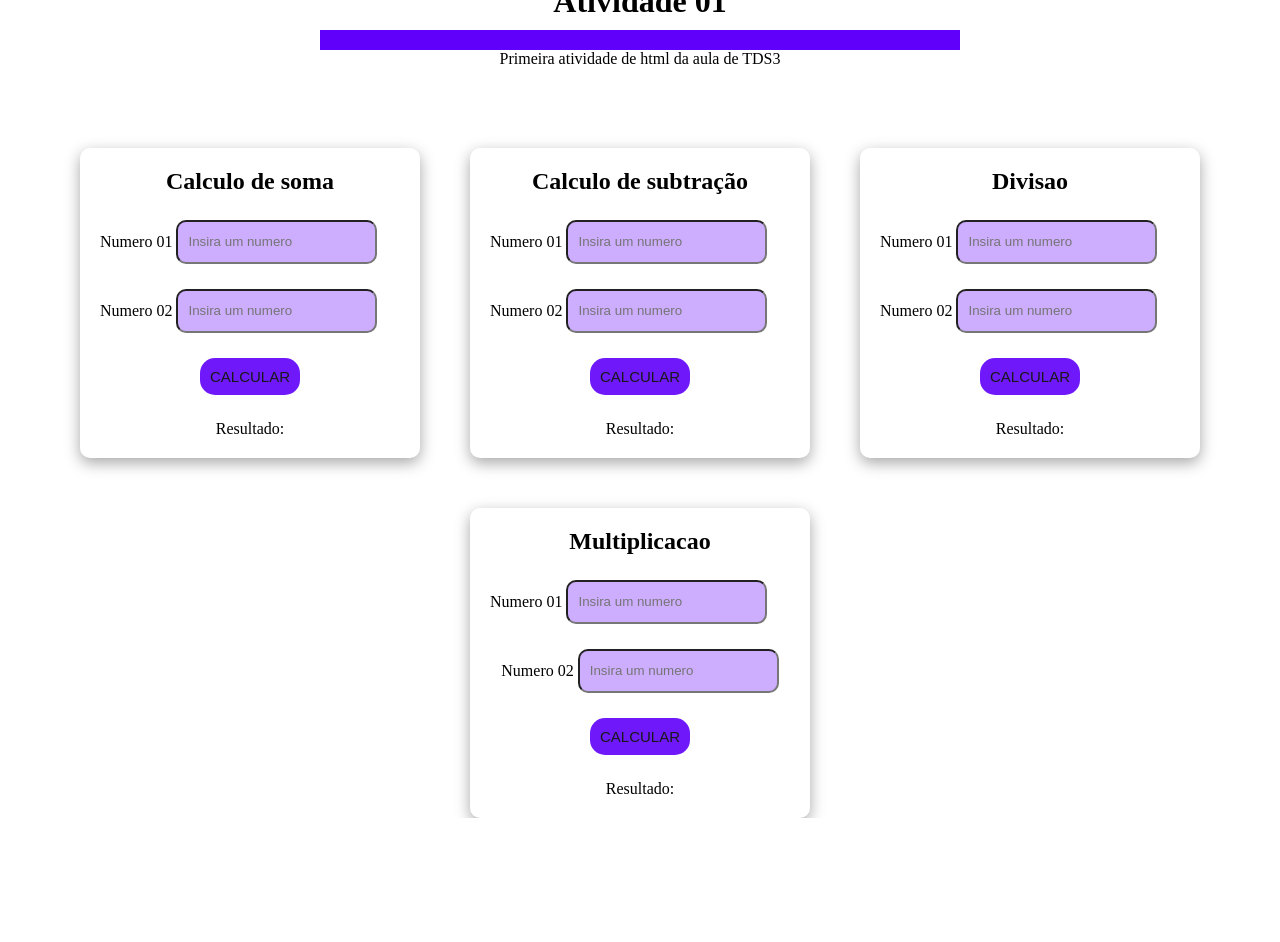
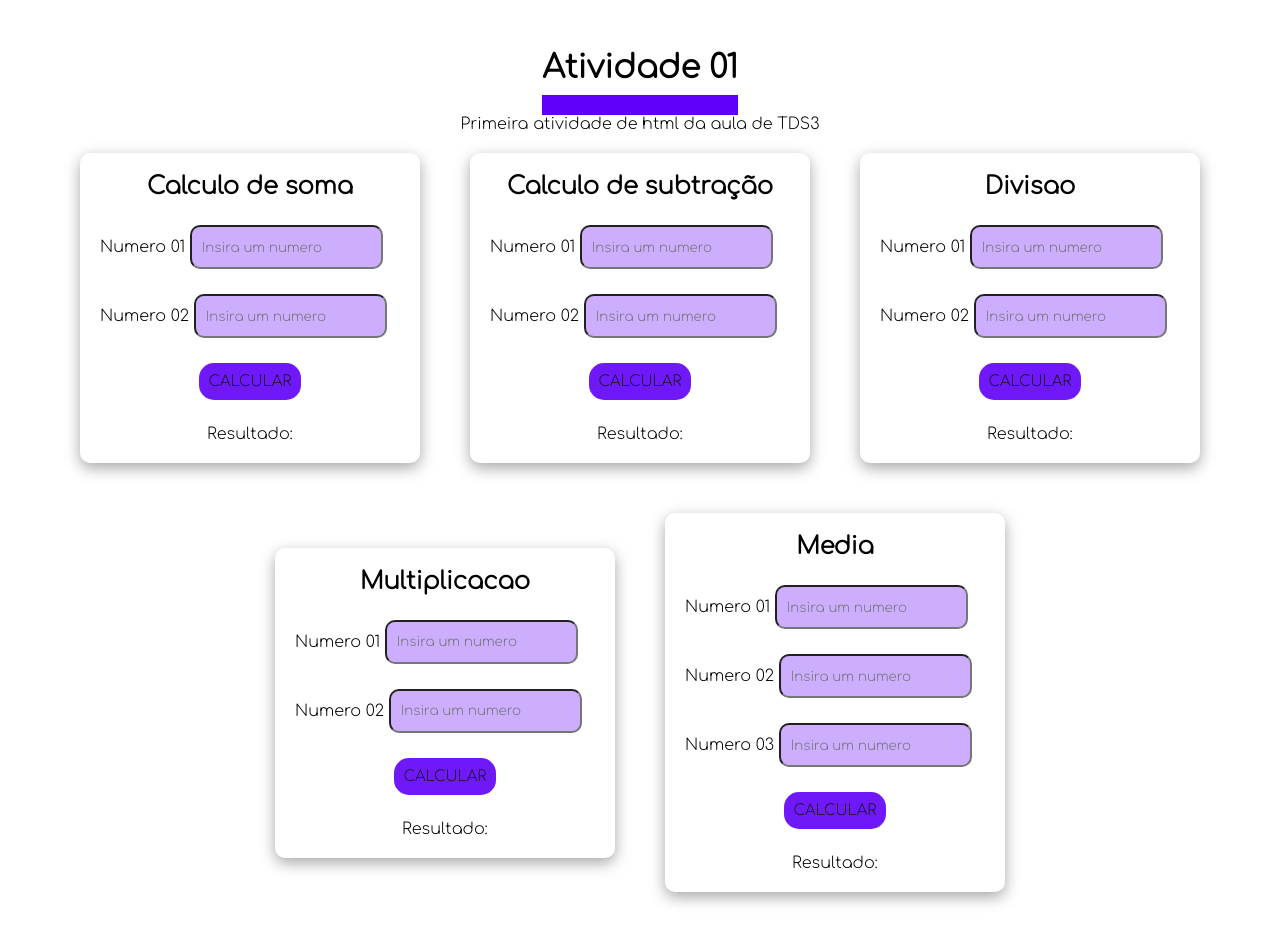
Before and after one commit to Deziderioo/SENAI-TDS3, a plain HTML site: page javascript-html-css/page.html in a window 1280 px wide. Before the commit the page ends 818 px from the top, so only its background shows below. Drawn offline with Linux system fonts and the light colour scheme.

Commit message:
Adicionando calculo Media

```diff
--- a/javascript-html-css/page.html
+++ b/javascript-html-css/page.html
@@ -6,6 +6,10 @@
     <meta name="viewport" content="width=device-width, initial-scale=1.0">
     <title>Atividade HTML</title>
     <link rel="stylesheet" href="style.css"/>
+    <link rel="preconnect" href="https://fonts.googleapis.com">
+<link rel="preconnect" href="https://fonts.gstatic.com" crossorigin>
+<link href="https://fonts.googleapis.com/css2?family=Comfortaa:wght@300&display=swap" rel="stylesheet">
+    <script src="script.js"></script>
 </head>
 <body>
 <div class="primeiraDivClass">
@@ -25,7 +29,7 @@
              <input class = "inputs-style" type="number" id = "num2" placeholder="Insira um numero"/>
         </div>
         <div>
-            <button onclick="">CALCULAR</button>
+            <button onclick="sum()">CALCULAR</button>
         </div>
         <div>
             <p>Resultado: <span id =ResSoma></span></p>
@@ -42,7 +46,7 @@
             <input class = "inputs-style" type="number" id = "num4" placeholder="Insira um numero"/>
         </div>
         <div>
-            <button onclick="">CALCULAR</button>
+            <button onclick="sub()">CALCULAR</button>
         </div>
         <div>
             <p>Resultado: <span id =ResSub></span></p>
@@ -59,7 +63,7 @@
             <input class = "inputs-style" type="number" id = "num6"placeholder="Insira um numero"/>
         </div>
         <div>
-            <button onclick="">CALCULAR</button>
+            <button onclick="div()">CALCULAR</button>
         </div>
         <div>
             <p>Resultado: <span id =ResDiv></span></p>
@@ -71,15 +75,36 @@
             <label for="num1">Numero 01</label>
             <input class = "inputs-style" type="number" id = "num7" placeholder="Insira um numero"/>
         </div>
-        <div>
+        <div class="columnLabelWithInput">
             <label for="num2">Numero 02</label>
             <input class = "inputs-style" type="number" id = "num8" placeholder="Insira um numero"/>
         </div>
-        <div>
-            <button onclick="">CALCULAR</button>
+        <div >
+            <button onclick="mult()">CALCULAR</button>
         </div>
         <div>
             <p>Resultado: <span id =ResMulti></span></p>
+        </div>
+    </div>
+    <div class = "cards">
+        <h2>Media</h2>
+        <div class="columnLabelWithInput">
+            <label for="num1">Numero 01</label>
+            <input class = "inputs-style" type="number" id = "num9" placeholder="Insira um numero"/>
+        </div>
+        <div class="columnLabelWithInput">
+            <label for="num2">Numero 02</label>
+            <input class = "inputs-style" type="number" id = "num10" placeholder="Insira um numero"/>
+        </div>
+        <div class="columnLabelWithInput">
+            <label for="num2">Numero 03</label>
+            <input class = "inputs-style" type="number" id = "num11" placeholder="Insira um numero"/>
+        </div>
+        <div >
+            <button onclick="media()">CALCULAR</button>
+        </div>
+        <div>
+            <p>Resultado: <span id =ResMed></span></p>
         </div>
     </div>
 
--- /dev/null
+++ b/javascript-html-css/script.js
@@ -0,0 +1,33 @@
+function sum(){
+    var num1 = document.getElementById("num1").valueAsNumber;
+    var num2 = document.getElementById("num2").valueAsNumber;
+    var sum = num1 + num2;
+    document.getElementById("ResSoma").textContent = sum.toFixed(2);
+}
+function sub(){
+    var num3 = document.getElementById("num3").valueAsNumber;
+    var num4 = document.getElementById("num4").valueAsNumber;
+    var sub = num3 - num4;
+    document.getElementById("ResSub").textContent = sub.toFixed(2);
+}
+function div(){
+    var num5 = document.getElementById("num5").valueAsNumber;
+    var num6 = document.getElementById("num6").valueAsNumber;
+    var div = num5 / num6;
+    document.getElementById("ResDiv").textContent = div.toFixed(2);
+}
+function mult(){
+    var num7 = document.getElementById("num7").valueAsNumber;
+    var num8 = document.getElementById("num8").valueAsNumber;
+    var mult = num7 * num8;
+    document.getElementById("ResMulti").textContent = mult.toFixed(2);
+}
+
+function media(){
+    var num9 = document.getElementById("num9").valueAsNumber;
+    var num10 = document.getElementById("num10").valueAsNumber;
+    var num11 = document.getElementById("num11").valueAsNumber;
+    var media = (num9 + num10 + num11) / 3;
+    document.getElementById("ResMed").textContent = media.toFixed(2);
+
+}
--- a/javascript-html-css/style.css
+++ b/javascript-html-css/style.css
@@ -1,16 +1,19 @@
 *{
     padding: 0;
     margin: 0;
+    font-family: 'Comfortaa', sans-serif;
+
+
 }
 
 body{
-    height: 100vh;
-    width: 100vw;
     display: flex;
     flex-direction: column;
-    justify-content: center;
+    justify-content:center;
     align-items: center;
-    gap: 80px;
+    gap: 20px;
+    overflow-y: auto;
+    padding: 50px;
 }
 .cards{
     height: auto;
@@ -52,8 +55,12 @@ button:hover{
 
 
 .primeiraDivClass{
-    width: 50%;
-    text-align:center;
+    width: 100vw;
+    text-align: center;
+    display: flex;
+    flex-direction: column;
+    justify-content:center;
+    align-items: center;
 }
 
 .principal{
@@ -67,6 +74,7 @@ gap: 50px;
 }
 
 h1{
+    gap: 10px;
     border-bottom: 20px solid rgb(96, 0, 250);
     padding-bottom: 10px;
 }
```
